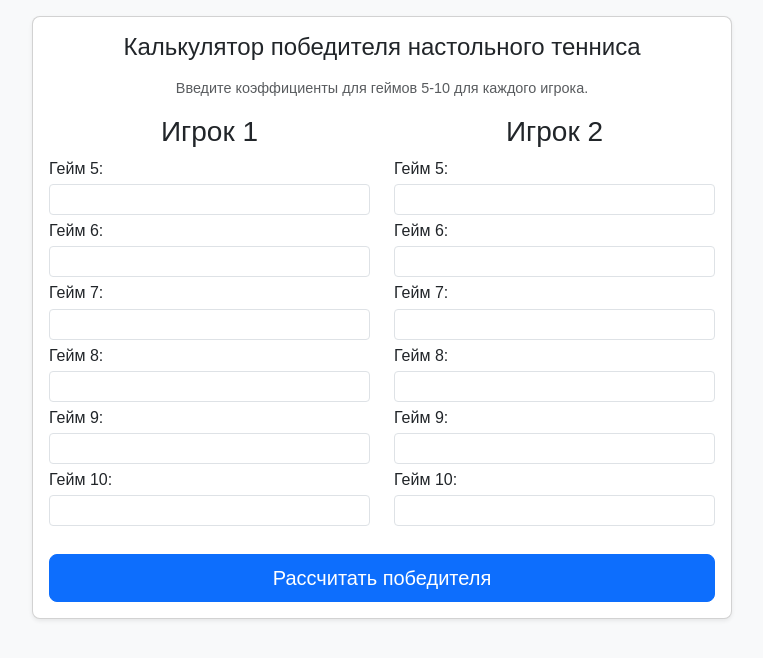
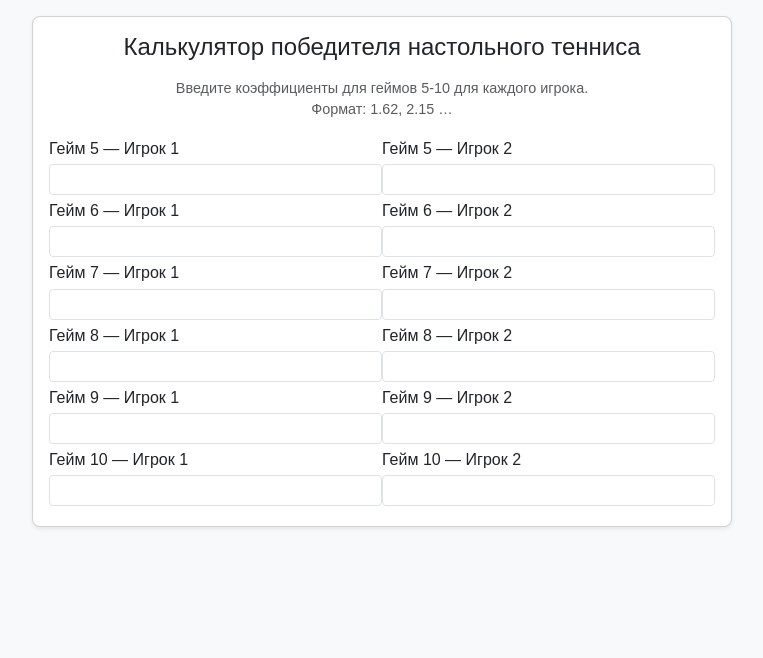
Before and after one commit to IgorEfimof/tennis_calculator_static, a plain HTML site: page index.html in a window 1280 px wide. Shown: the whole page, without its empty margins (258-1021 px from the left). Drawn offline with nearby package versions, Linux system fonts and the light colour scheme.

Commit message:
Update index.html

```diff
--- a/index.html
+++ b/index.html
@@ -4,42 +4,30 @@
     <meta charset="UTF-8">
     <meta name="viewport" content="width=device-width, initial-scale=1.0">
     <title>Калькулятор победителя настольного тенниса (Компактный)</title>
-    <!-- Подключение Bootstrap CSS -->
     <link href="https://cdn.jsdelivr.net/npm/bootstrap@5.3.0/dist/css/bootstrap.min.css" rel="stylesheet">
-    <!-- Подключение вашего пользовательского CSS -->
     <link rel="stylesheet" href="assets/css/style.css">
     <style>
-        /* Пользовательские стили для центрирования формы на больших экранах */
-        /* На узких экранах эти стили не применяются благодаря медиазапросу */
         @media (min-width: 768px) {
             .form-container {
-                max-width: 700px; /* Ограничиваем ширину формы на больших экранах */
-                margin: auto; /* Центрируем форму */
+                max-width: 700px;
+                margin: auto;
             }
         }
-
-        /* Стили для меток, чтобы они не занимали слишком много места по вертикали */
         .form-label {
-            display: block; /* Метка занимает всю ширину */
-            margin-bottom: 0.2rem; /* Уменьшаем отступ снизу */
-            font-weight: normal; /* Обычный шрифт вместо жирного */
+            display: block;
+            margin-bottom: 0.2rem;
+            font-weight: normal;
         }
-
-         /* Уменьшаем размер шрифта и отступов на очень узких экранах */
-        @media (max-width: 576px) { /* breakpoint 'sm' в Bootstrap */
-            .form-label {
-                font-size: 0.8rem; /* Уменьшаем размер шрифта меток */
+        @media (max-width: 576px) {
+            .form-label { font-size: 0.8rem; }
+            h3 { font-size: 1rem; margin-bottom: 0.5rem !important; }
+            .mb-1 { margin-bottom: 0.25rem !important; }
+            .card { padding: 1rem !important; }
         }
-            h3 {
-                font-size: 1rem; /* Уменьшаем размер заголовков игроков */
-                margin-bottom: 0.5rem !important; /* Уменьшаем нижний отступ заголовков */
-            }
-             .mb-1 {
-                 margin-bottom: 0.25rem !important; /* Уменьшаем вертикальный отступ между полями еще больше */
-             }
-             .card {
-                 padding: 1rem !important; /* Уменьшаем внутренние отступы карточки */
-             }
+        .row-cols-game { display: flex; flex-wrap: wrap; }
+        .row-cols-game > div { flex: 0 0 50%; max-width: 50%; }
+        @media (max-width: 576px) {
+            .row-cols-game > div { flex: 0 0 100%; max-width: 100%; }
         }
     </style>
 </head>
@@ -47,72 +35,66 @@
     <div class="container mt-3">
         <div class="form-container card p-3 shadow-sm">
             <h1 class="text-center mb-3" style="font-size: 1.5rem;">Калькулятор победителя настольного тенниса</h1>
+            <p class="text-muted text-center mb-3" style="font-size: 0.9rem;">Введите коэффициенты для геймов 5-10 для каждого игрока.<br>Формат: 1.62, 2.15 …</p>
 
-            <p class="text-muted text-center mb-3" style="font-size: 0.9rem;">Введите коэффициенты для геймов 5-10 для каждого игрока.</p>
-
-            <div class="row">
-                <div class="col-6">
-                    <h3 class="text-center mb-2">Игрок 1</h3>
-                    <form id="player1Form">
+            <form id="mainForm" autocomplete="off">
+                <div class="row-cols-game">
+                    <!-- Пары: гейм N игрок 1 - гейм N игрок 2 -->
                     <div class="mb-1">
-                            <label for="player1_game5" class="form-label">Гейм 5:</label>
-                            <input type="number" step="0.001" class="form-control form-control-sm" id="player1_game5" name="game5" required>
+                        <label for="g5p1" class="form-label">Гейм 5 — Игрок 1</label>
+                        <input id="g5p1" name="g5p1" type="text" class="form-control form-control-sm" maxlength="4" inputmode="decimal" autocomplete="off" required>
                     </div>
                     <div class="mb-1">
-                            <label for="player1_game6" class="form-label">Гейм 6:</label>
-                            <input type="number" step="0.001" class="form-control form-control-sm" id="player1_game6" name="game6" required>
+                        <label for="g5p2" class="form-label">Гейм 5 — Игрок 2</label>
+                        <input id="g5p2" name="g5p2" type="text" class="form-control form-control-sm" maxlength="4" inputmode="decimal" autocomplete="off" required>
+                    </div>
+
+                    <div class="mb-1">
+                        <label for="g6p1" class="form-label">Гейм 6 — Игрок 1</label>
+                        <input id="g6p1" name="g6p1" type="text" class="form-control form-control-sm" maxlength="4" inputmode="decimal" autocomplete="off" required>
                     </div>
                     <div class="mb-1">
-                            <label for="player1_game7" class="form-label">Гейм 7:</label>
-                            <input type="number" step="0.001" class="form-control form-control-sm" id="player1_game7" name="game7" required>
+                        <label for="g6p2" class="form-label">Гейм 6 — Игрок 2</label>
+                        <input id="g6p2" name="g6p2" type="text" class="form-control form-control-sm" maxlength="4" inputmode="decimal" autocomplete="off" required>
+                    </div>
+
+                    <div class="mb-1">
+                        <label for="g7p1" class="form-label">Гейм 7 — Игрок 1</label>
+                        <input id="g7p1" name="g7p1" type="text" class="form-control form-control-sm" maxlength="4" inputmode="decimal" autocomplete="off" required>
                     </div>
                     <div class="mb-1">
-                            <label for="player1_game8" class="form-label">Гейм 8:</label>
-                            <input type="number" step="0.001" class="form-control form-control-sm" id="player1_game8" name="game8" required>
+                        <label for="g7p2" class="form-label">Гейм 7 — Игрок 2</label>
+                        <input id="g7p2" name="g7p2" type="text" class="form-control form-control-sm" maxlength="4" inputmode="decimal" autocomplete="off" required>
+                    </div>
+
+                    <div class="mb-1">
+                        <label for="g8p1" class="form-label">Гейм 8 — Игрок 1</label>
+                        <input id="g8p1" name="g8p1" type="text" class="form-control form-control-sm" maxlength="4" inputmode="decimal" autocomplete="off" required>
                     </div>
                     <div class="mb-1">
-                            <label for="player1_game9" class="form-label">Гейм 9:</label>
-                            <input type="number" step="0.001" class="form-control form-control-sm" id="player1_game9" name="game9" required>
+                        <label for="g8p2" class="form-label">Гейм 8 — Игрок 2</label>
+                        <input id="g8p2" name="g8p2" type="text" class="form-control form-control-sm" maxlength="4" inputmode="decimal" autocomplete="off" required>
+                    </div>
+
+                    <div class="mb-1">
+                        <label for="g9p1" class="form-label">Гейм 9 — Игрок 1</label>
+                        <input id="g9p1" name="g9p1" type="text" class="form-control form-control-sm" maxlength="4" inputmode="decimal" autocomplete="off" required>
                     </div>
                     <div class="mb-1">
-                            <label for="player1_game10" class="form-label">Гейм 10:</label>
-                            <input type="number" step="0.001" class="form-control form-control-sm" id="player1_game10" name="game10" required>
+                        <label for="g9p2" class="form-label">Гейм 9 — Игрок 2</label>
+                        <input id="g9p2" name="g9p2" type="text" class="form-control form-control-sm" maxlength="4" inputmode="decimal" autocomplete="off" required>
+                    </div>
+
+                    <div class="mb-1">
+                        <label for="g10p1" class="form-label">Гейм 10 — Игрок 1</label>
+                        <input id="g10p1" name="g10p1" type="text" class="form-control form-control-sm" maxlength="4" inputmode="decimal" autocomplete="off" required>
+                    </div>
+                    <div class="mb-1">
+                        <label for="g10p2" class="form-label">Гейм 10 — Игрок 2</label>
+                        <input id="g10p2" name="g10p2" type="text" class="form-control form-control-sm" maxlength="4" inputmode="decimal" autocomplete="off" required>
+                    </div>
                 </div>
             </form>
-                </div>
-
-                <div class="col-6">
-                    <h3 class="text-center mb-2">Игрок 2</h3>
-                     <form id="player2Form">
-                         <div class="mb-1">
-                             <label for="player2_game5" class="form-label">Гейм 5:</label>
-                             <input type="number" step="0.001" class="form-control form-control-sm" id="player2_game5" name="game5" required>
-                         </div>
-                         <div class="mb-1">
-                             <label for="player2_game6" class="form-label">Гейм 6:</label>
-                             <input type="number" step="0.001" class="form-control form-control-sm" id="player2_game6" name="game6" required>
-                         </div>
-                         <div class="mb-1">
-                             <label for="player2_game7" class="form-label">Гейм 7:</label>
-                             <input type="number" step="0.001" class="form-control form-control-sm" id="player2_game7" name="game7" required>
-                         </div>
-                         <div class="mb-1">
-                             <label for="player2_game8" class="form-label">Гейм 8:</label>
-                             <input type="number" step="0.001" class="form-control form-control-sm" id="player2_game8" name="game8" required>
-                         </div>
-                         <div class="mb-1">
-                             <label for="player2_game9" class="form-label">Гейм 9:</label>
-                             <input type="number" step="0.001" class="form-control form-control-sm" id="player2_game9" name="game9" required>
-                         </div>
-                         <div class="mb-1">
-                             <label for="player2_game10" class="form-label">Гейм 10:</label>
-                             <input type="number" step="0.001" class="form-control form-control-sm" id="player2_game10" name="game10" required>
-                         </div>
-                     </form>
-                </div>
-            </div>
-
-            <button type="button" class="btn btn-primary btn-lg w-100 mt-4" id="calculateButton">Рассчитать победителя</button>
 
             <div id="result" class="mt-4 p-3 border rounded" style="display: none;">
                 <h4 class="text-center">Результат:</h4>
@@ -122,14 +104,10 @@
             </div>
 
             <div id="error" class="mt-4 alert alert-danger" style="display: none;"></div>
-
         </div>
     </div>
 
-    <!-- Подключение Bootstrap JS -->
     <script src="https://cdn.jsdelivr.net/npm/bootstrap@5.3.0/dist/js/bootstrap.bundle.min.js"></script>
-    <!-- Подключение вашего JavaScript файла -->
     <script src="assets/js/script.js"></script>
-
 </body>
 </html>
```
Lines whose indentation alone changed are shown as unchanged.
